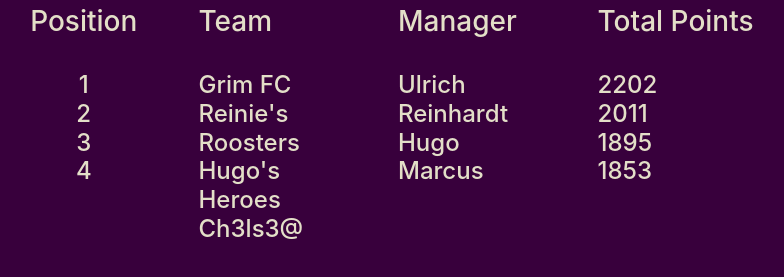
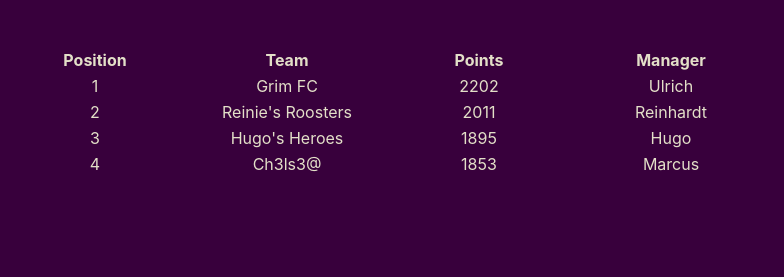
Before and after one commit to RingoFloyd/TitanLeague, a plain HTML site: page index.html in a window 1280 px wide. Shown: the part 161-438 px from the top of the page, without its empty margins (257-1041 px from the left). Drawn offline with nearby package versions, Linux system fonts and the light colour scheme.

Commit message:
Titan League 1.0.2

```diff
--- a/index.html
+++ b/index.html
@@ -10,21 +10,47 @@
   <body>
     <h1>Titan League</h1>
     <h2>Standings 2019/2020</h2>
+<table class="table-stats">
+  <thead>
+    <tr class="headings">
+      <th>Position</th>
+      <th>Team</th>
+      <th>Points</th>
+      <th>Manager</th>
+    </tr>
+  </thead>
+      <tr class="First">
+        <td>1</td>
+        <td>Grim FC</td>
+        <td>2202</td>
+        <td>Ulrich</td>
+      </tr>
+      <tr class="Second">
+        <td>2</td>
+        <td>Reinie's Roosters</td>
+        <td>2011</td>
+        <td>Reinhardt</td>
+      </tr>
+      <tr class="Third">
+        <td>3</td>
+        <td>Hugo's Heroes</td>
+        <td>1895</td>
+        <td>Hugo</td>
+      </tr>
+      <tr class="Fourth">
+        <td>4</td>
+        <td>Ch3ls3@</td>
+        <td>1853</td>
+        <td>Marcus</td>
+      </tr>
 
-    <div class="row">
-      <div class="col-lg-3 position">
-        <h3>Position</h3> <br>
-        <h4>1 <br> 2 <br> 3 <br> 4</h4>
-      </div>
-      <div class="col-lg-3 team">
-        <h3>Team</h3> <br> <h4>Grim FC <br>Reinie's Roosters <br>Hugo's Heroes <br>Ch3ls3@</h4>
-      </div>
-      <div class="col-lg-3 manager">
-        <h3>Manager</h3><br><h4>Ulrich <br>Reinhardt <br>Hugo <br>Marcus</h4>
-      </div>
-      <div class="col-lg-3 points">
-        <h3>Total Points</h3><br><h4>2202 <br>2011 <br>1895 <br>1853</h4>
-      </div>
-    </div>
+</table>
+
+
+
+
+
+
+
   </body>
 </html>
--- a/styles.css
+++ b/styles.css
@@ -16,13 +16,16 @@ h2 {
 h3 {
   color: #e3dfc8;
 }
-h4 {
+.table-stats {
   color: #e3dfc8;
 }
-p {
-  color: #e3dfc8;
+table {
+  table-layout: fixed;
+  width: 100%;
+  margin-top: 50px;
+  text-align: center;
+
 }
-
-.position {
-  text-align: center;
+.headings {
+  margin-bottom: 50px;
 }
```
